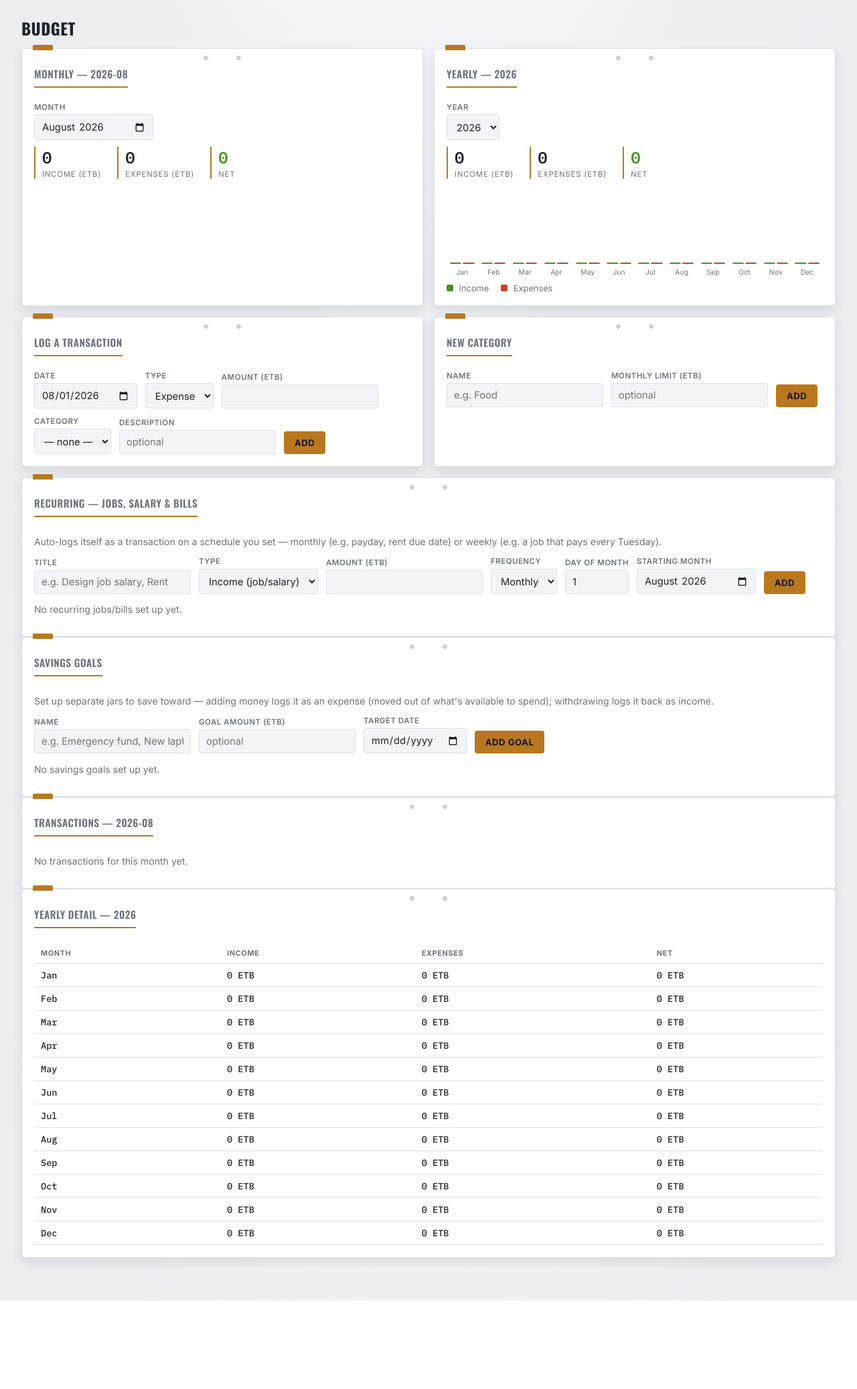
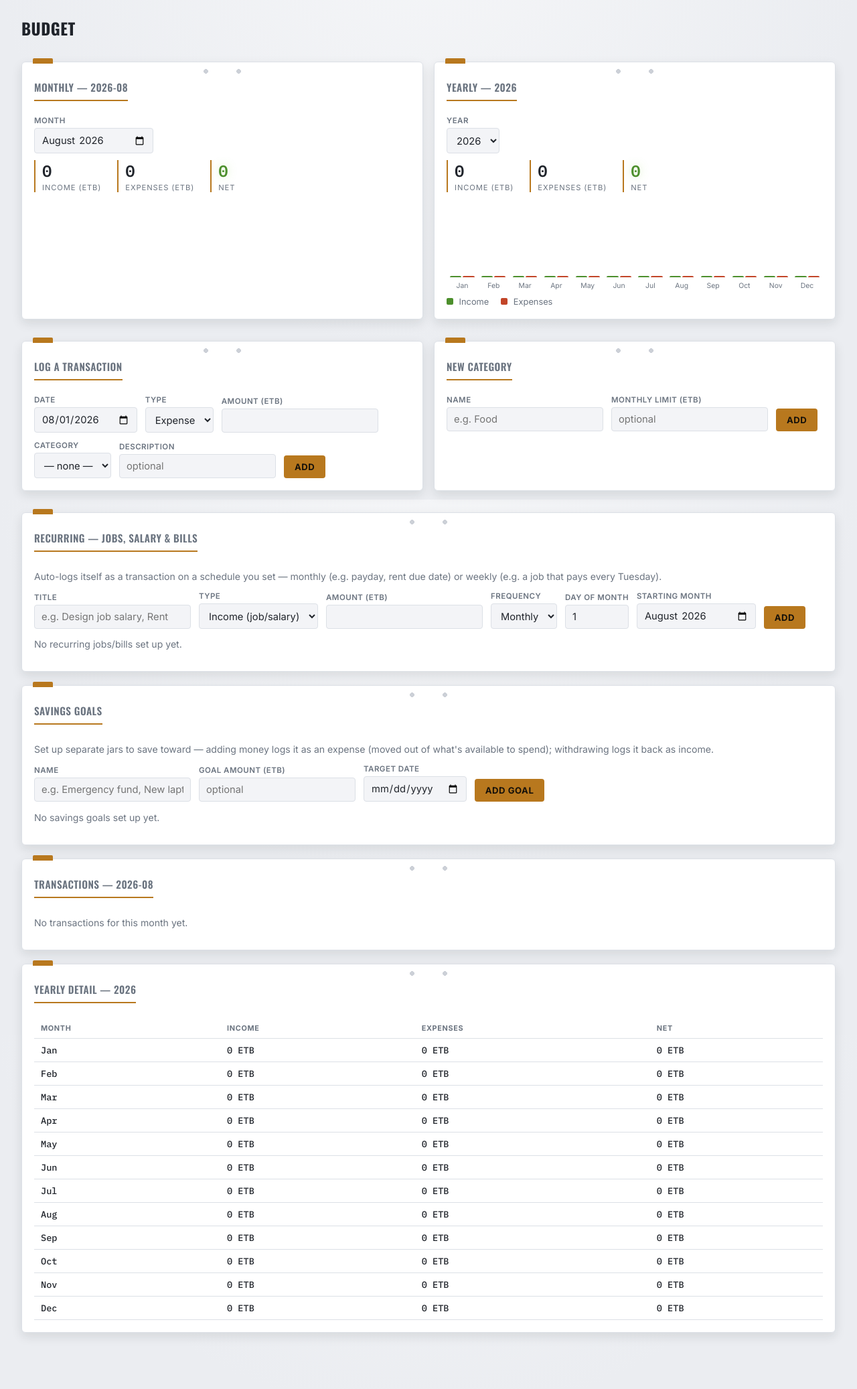
Before and after one commit to zementaye/lifehub, a Flask app: page /budget in a window 1280 px wide. Shown: the part 54-2128 px from the top of the page at 67% size. Before the commit the page ends 1996 px from the top, so only its background shows below. Run offline with Flask 3, Linux system fonts and the light colour scheme; the visitor is signed in with stand-in values (Sample User, id 1); data comes from the database, SQL or seed files in the repository; data that the repository does not hold is empty.

Commit message:
Update style.css

```diff
--- a/static/style.css
+++ b/static/style.css
@@ -18,6 +18,9 @@
   --success: #8FD14F;       /* green — nutrition / on-track */
   --danger: #F2653C;        /* red-orange — reminders / over-limit */
   --violet: #B98CE8;        /* vault / passwords / notes */
+
+  --gap-sub: 20px;      /* fixed gap between sibling cards within the same section */
+  --gap-section: 32px;  /* larger gap between distinct sections (e.g. before/after a grid) */
 
   --radius: 6px;
   --font-display: 'Oswald', 'Space Grotesk', system-ui, sans-serif;
@@ -423,11 +426,21 @@ a:hover { text-decoration: underline; }
   font-size: 0.9rem;
 }
 
+/* Consistent vertical rhythm: standalone cards get a fixed gap to their
+   next sibling; grids (which usually start a new section) get a bigger
+   gap above and below. Adjacent margins collapse to the larger value,
+   so a card followed by a grid automatically gets the bigger gap. */
+.content > .card { margin-bottom: var(--gap-sub); }
+.content > .grid {
+  margin-top: var(--gap-section);
+  margin-bottom: var(--gap-section);
+}
+.content > .grid:first-child { margin-top: 0; }
+
 .grid {
   display: grid;
   grid-template-columns: 1fr;
   gap: 20px 16px;
-  margin-bottom: 16px;
 }
 @media (min-width: 700px) {
   .grid { grid-template-columns: repeat(2, 1fr); }
```
